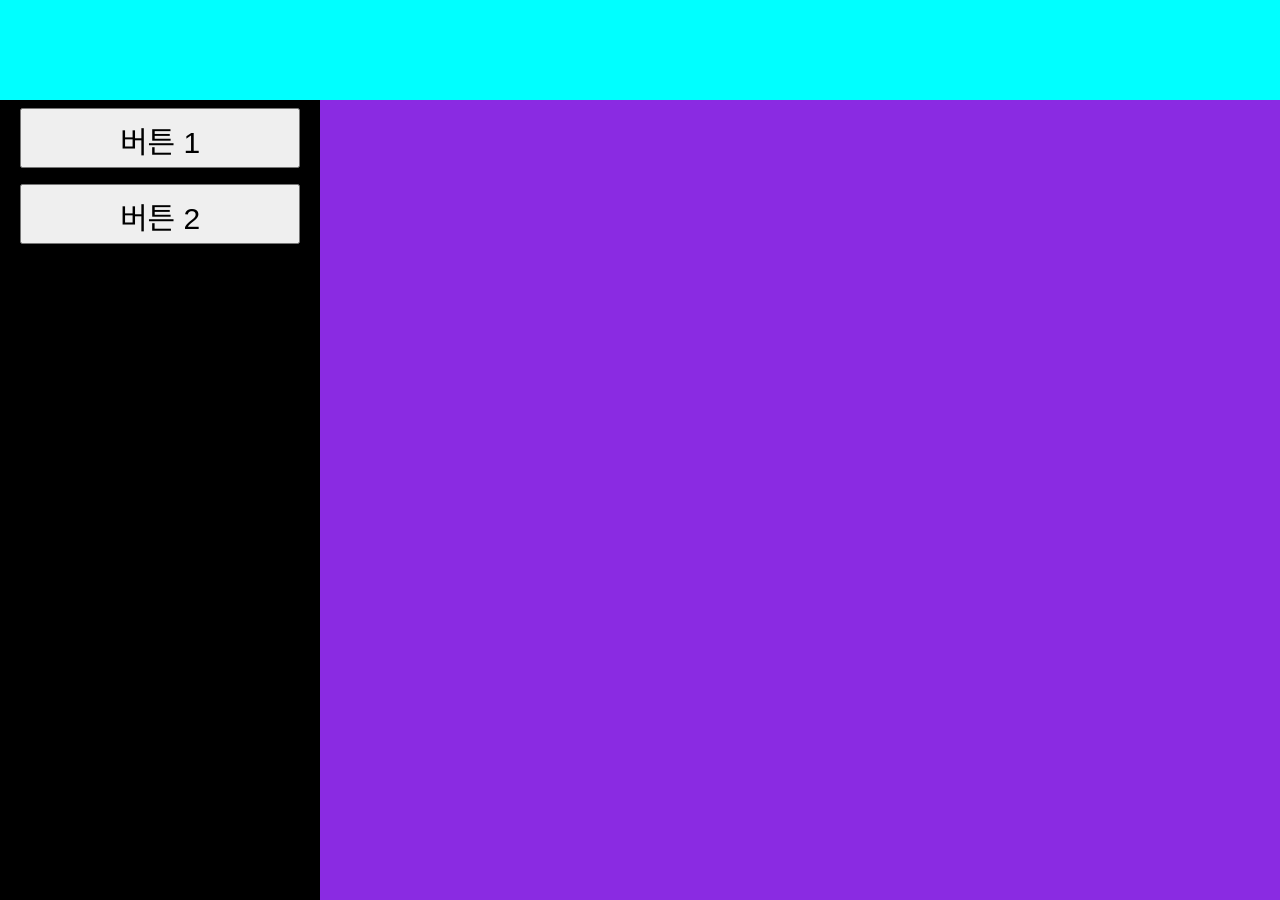
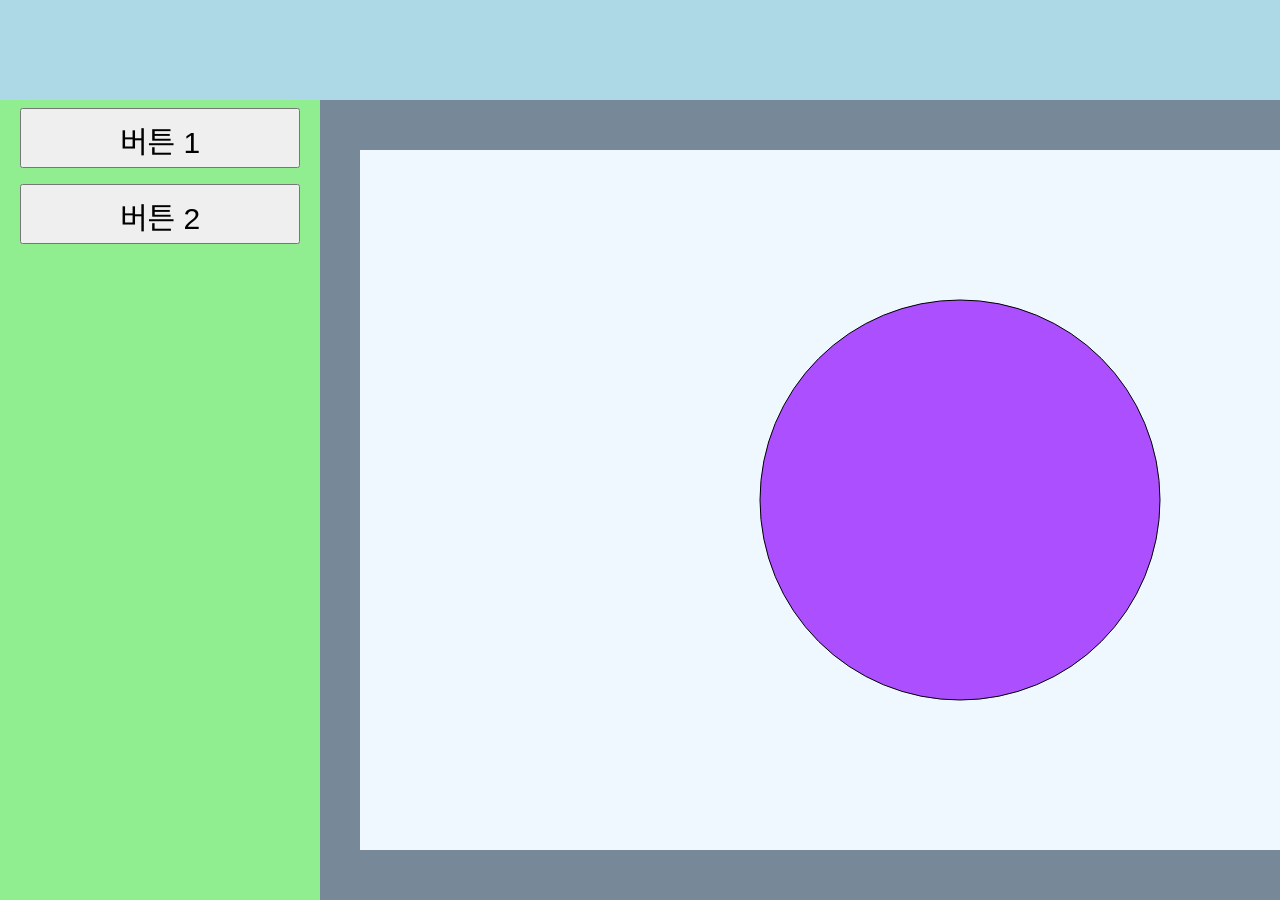
Before and after one commit to gustjr2457/Node_Js, a plain HTML site: page HW/HW02/canvas.html in a window 1280 px wide. Shown: the top 900 px of the page. Drawn offline with Linux system fonts and the light colour scheme.

Commit message:
두둥탁

```diff
--- a/HW/HW02/canvas.html
+++ b/HW/HW02/canvas.html
@@ -18,8 +18,21 @@
             <button type="button" onclick="location.href='pic.html'">버튼 2</button>
         </div>
         <div id="d_Right">
+            <canvas id="myCanvas" style="background-color: aliceblue;" width="1200" height="700">
+                이 브라우저는 canvas를 지원하지 않습니다.
+            </canvas>
 
         </div>
     </div>
+    <script>
+        let canvas = document.getElementById('myCanvas');
+        let ctx = canvas.getContext("2d");
+
+        ctx.fillStyle = "rgba(150, 25, 255, 0.75)";
+        ctx.beginPath();
+        ctx.arc(600,350,200,0,Math.PI*2);
+        ctx.fill();
+        ctx.stroke();
+    </script>
 </body>
 </html>
--- a/HW/HW02/style.css
+++ b/HW/HW02/style.css
@@ -11,7 +11,7 @@
 {
     width: 1600px;
     height: 100px;
-    background-color: aqua;
+    background-color: lightblue;
     text-align: right;
     display: flex;
     justify-content: right;
@@ -38,7 +38,7 @@
 {
     width: 320px;
     height: 800px;
-    background-color: black;
+    background-color: lightgreen;
     float: left;
     text-align: center;
 }
@@ -55,7 +55,7 @@
 {
     width: 1280px;
     height: 800px;
-    background-color: blueviolet;
+    background-color: lightslategray;
     float: right;
     display: flex;
     justify-content: center;
```
